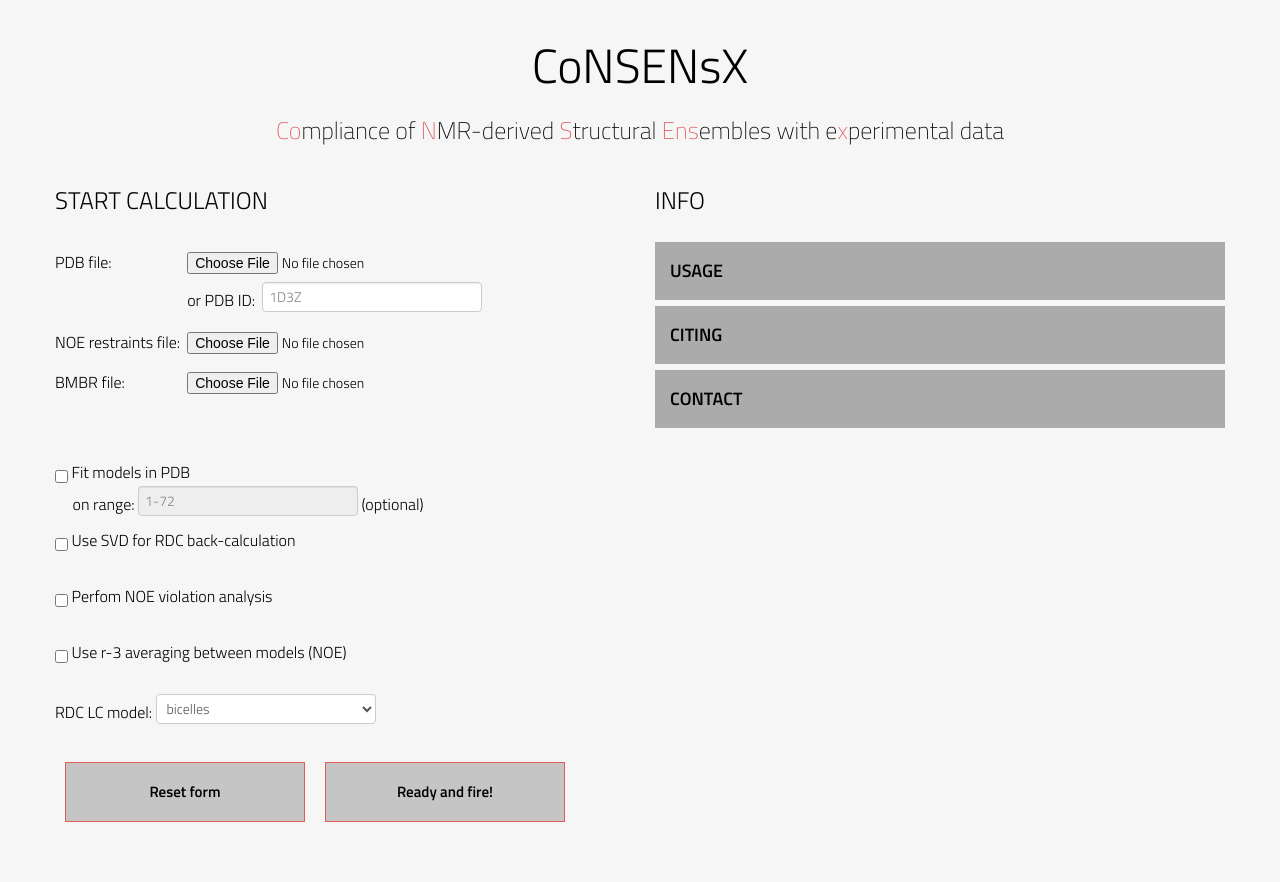
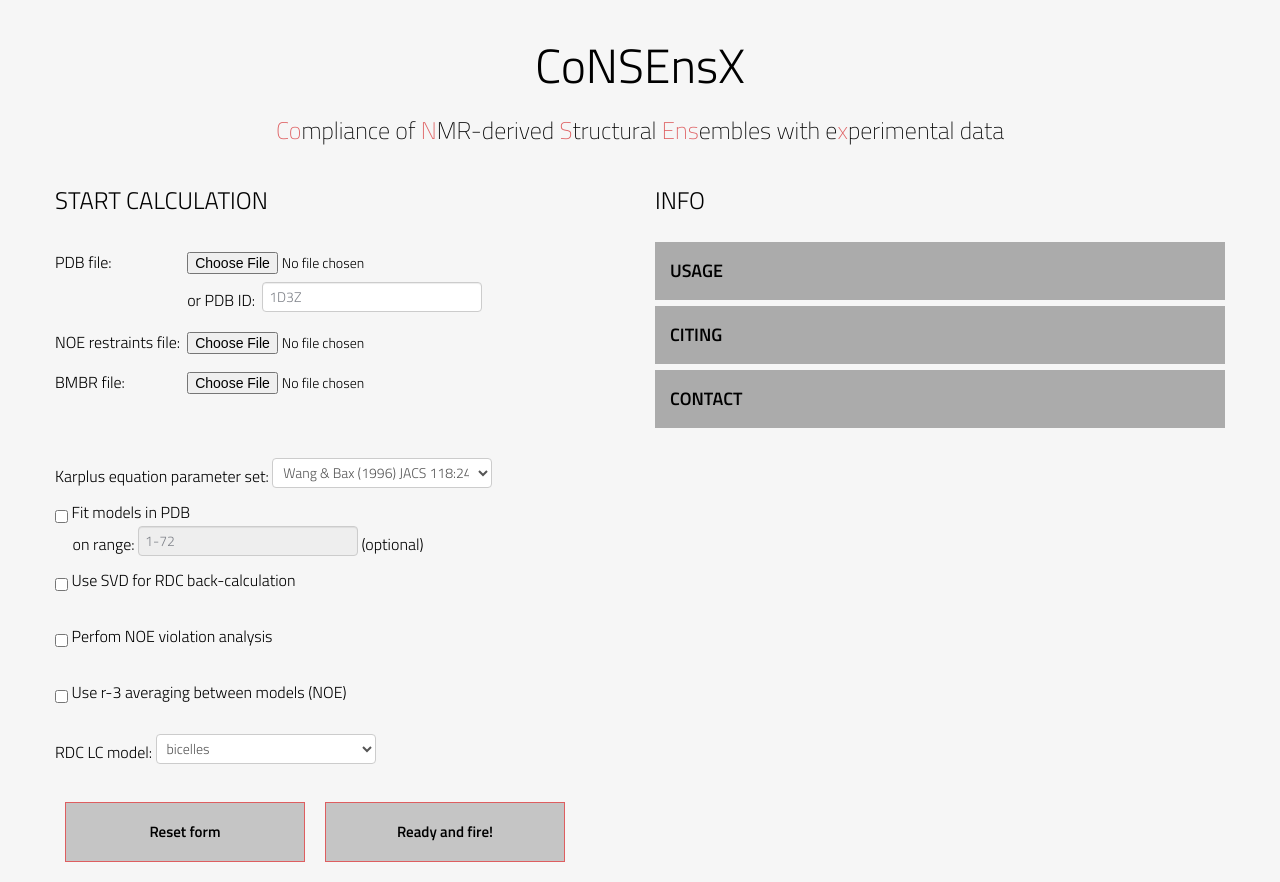
Before and after one commit to levaigabor/CoNSEnsX, a plain HTML site: page csx_ClientSide/CoNSENsX.html in a window 1280 px wide. Before the commit the page ends 842 px from the top, so only its background shows below. Drawn offline with nearby package versions, Linux system fonts and the light colour scheme.

Commit message:
add: selectable Karplus equation parameter set

```diff
--- a/csx_ClientSide/CoNSENsX.html
+++ b/csx_ClientSide/CoNSENsX.html
@@ -42,7 +42,7 @@
         <div class="row">
             <div class="span12">
                 <div class="title-page">
-                    <h2 class="title">CoNSENsX</h2>
+                    <h2 class="title">CoNSEnsX</h2>
                     <h3 class="title-description"><b><font>Co</font></b>mpliance of <b><font>N</font></b>MR-derived <b><font>S</font></b>tructural <b><font>Ens</font></b>embles with e<b><font>x</font></b>perimental data</h3>
                 </div>
             </div>
@@ -71,8 +71,10 @@
                             <td><input id="bmbr_file" name="bmrb_upload" size="20" type="file"></td>
                         </tr>
                     </table>
-                    <br><br>
-
+                    <br><br>Karplus equation parameter set: <select name="KARPLUS">
+                    <option selected="selected" value="1">Wang &amp; Bax (1996) JACS 118:2483-2494. Table 1, NMR + X-ray data</option>
+                    <option value="2">J. Am. Chem. Soc., Vol. 119, No. 27, 1997; Table 2 -> solution</option>
+                    </select><br>
                     <input id="fit_box" name="superimpose" value="1" type="checkbox">  Fit models in PDB<br>
                     &nbsp;&nbsp;&nbsp;&nbsp;&nbsp;on range:
                     <input id="fit_range" placeholder="1-72" type="text">&nbsp;(optional)<br>
```
